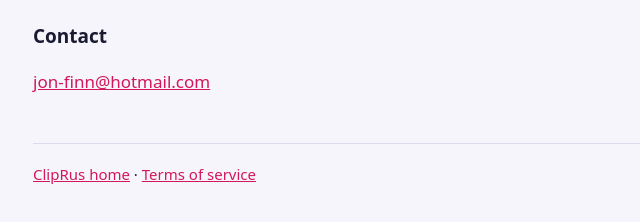
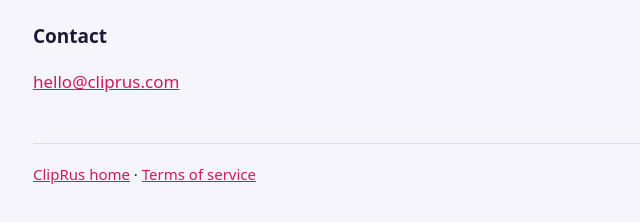
Before and after one commit to Jon-Finn/jon-finn.github.io, a plain HTML site: page privacy.html in a window 1280 px wide. Shown: the part 1239-1461 px from the top of the page, 287-927 px from the left. Drawn offline with Linux system fonts and the light colour scheme.

Commit message:
Update contact email in privacy.html

```diff
--- a/privacy.html
+++ b/privacy.html
@@ -50,7 +50,7 @@ footer{border-top:1px solid var(--line);margin-top:48px;padding-top:18px;font-si
   <p>Clips come from public Twitch clips. Streamers can ask for their clips to be removed by emailing the address below.</p>
 
   <h2>Contact</h2>
-  <p><a href="mailto:jon-finn@hotmail.com">jon-finn@hotmail.com</a></p>
+  <p><a href="mailto:hello@cliprus.com">hello@cliprus.com</a></p>
 
   <footer><a href="index.html">ClipRus home</a> · <a href="terms.html">Terms of service</a></footer>
 </main>
```
